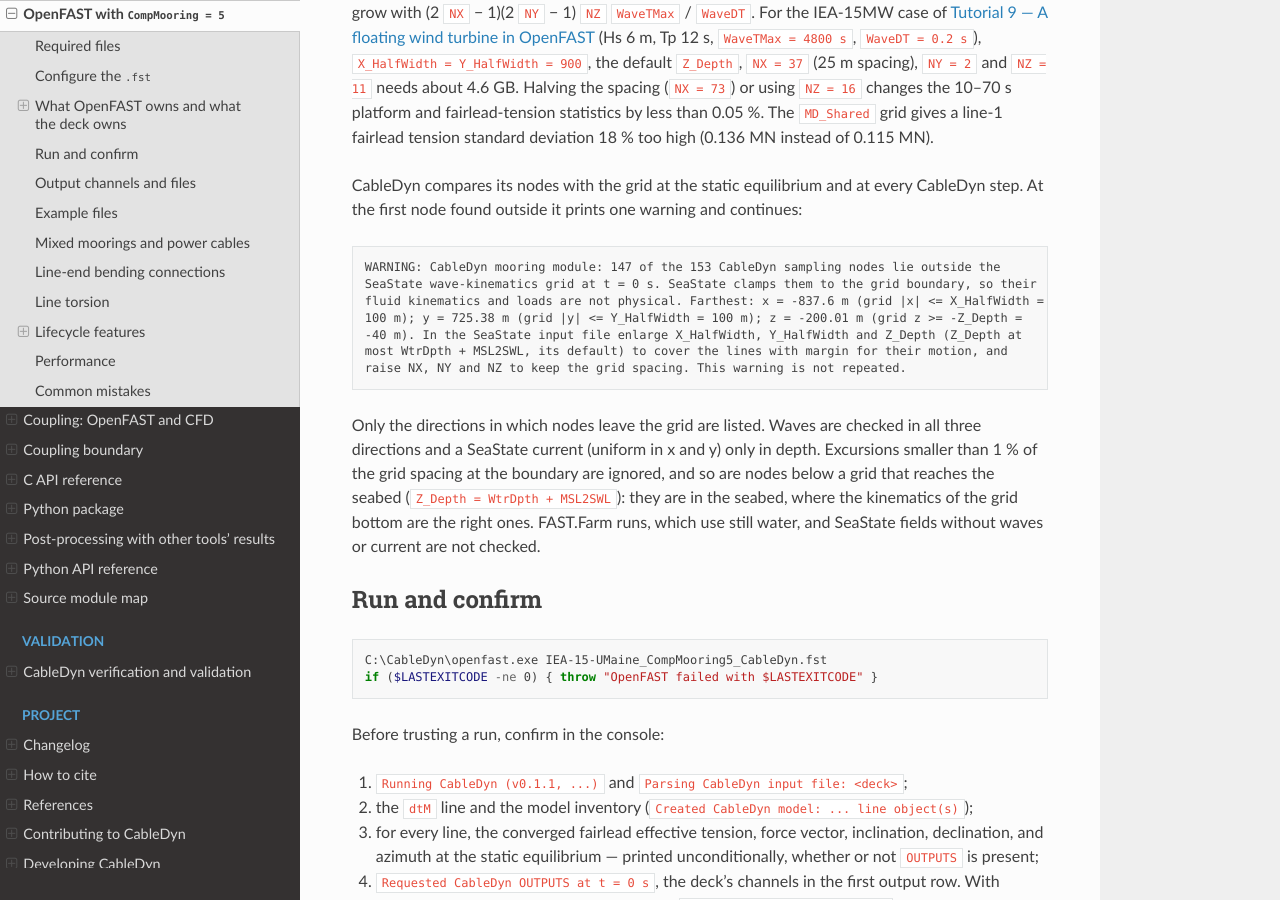
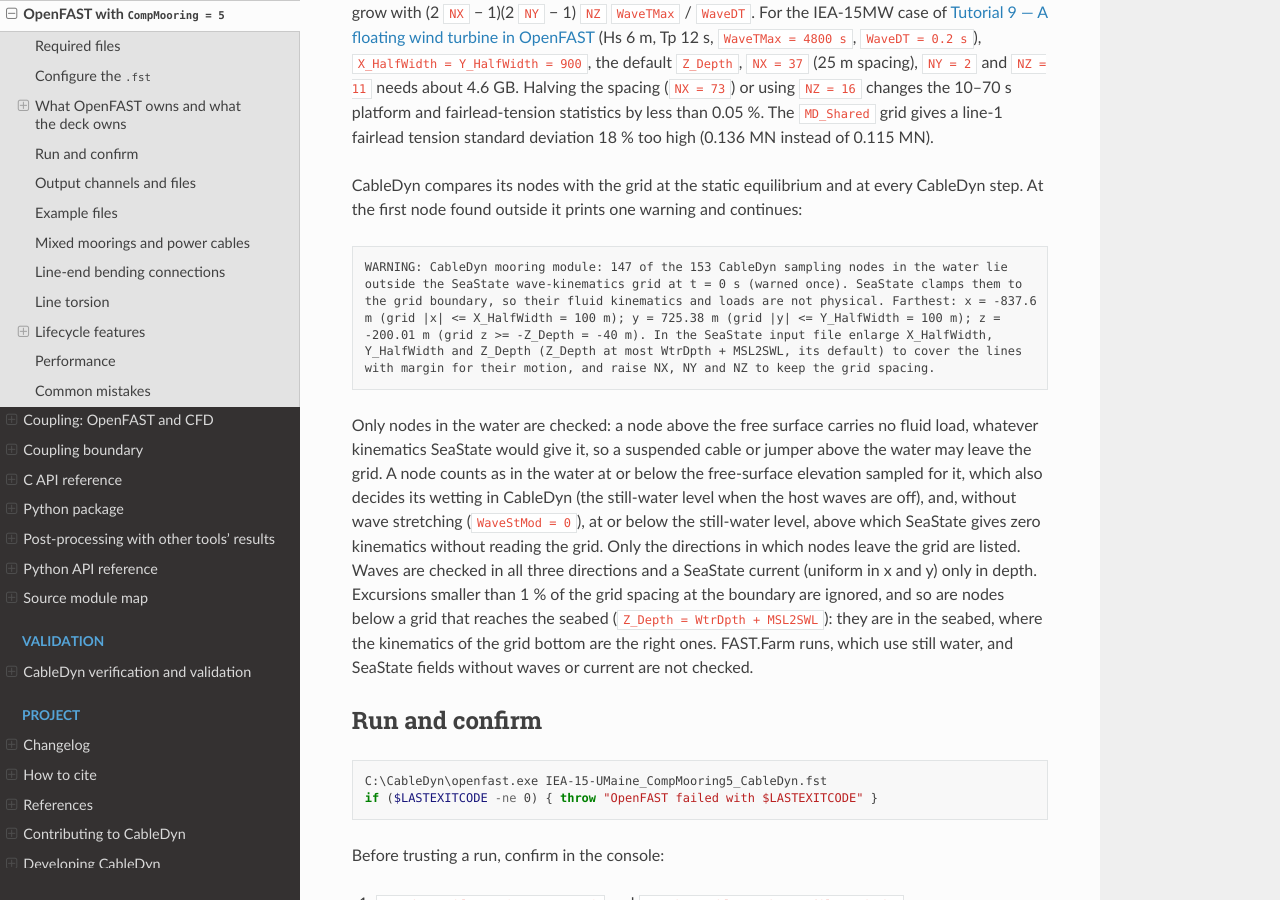
Before and after one commit to SMI-Lab-Inha/CableDyn, a Sphinx documentation site: the page built from doc/openfast.rst, in a window 1280 px wide and 900 px high, scrolled down 2647 px. Built offline with Sphinx 7.4.7 and the Read the Docs theme 3.1.0, drawn with Linux system fonts in a browser that asks for light colours.

Commit message:
fix(openfast): count only submerged nodes in the wave-grid warning
The SeaState grid check counted every line node, so a rope or jumper
above water reaching beyond the grid triggered the warning although it
carries no wave load there. It now runs after sampling and counts only
nodes at or below the sampled free surface (and at or below the still
water level without wave stretching). The message states that it is
issued once in its first sentence and is built without truncation,
dropping the farthest-node details if they would not fit.

Signed-off-by: Jae Hoon Seo <jaehoon.seo@inha.ac.kr>

```diff
--- a/doc/openfast.rst
+++ b/doc/openfast.rst
@@ -134,15 +134,21 @@
 
 .. code-block:: text
 
-   WARNING: CableDyn mooring module: 147 of the 153 CableDyn sampling nodes lie outside the
-   SeaState wave-kinematics grid at t = 0 s. SeaState clamps them to the grid boundary, so their
-   fluid kinematics and loads are not physical. Farthest: x = -837.6 m (grid |x| <= X_HalfWidth =
-   100 m); y = 725.38 m (grid |y| <= Y_HalfWidth = 100 m); z = -200.01 m (grid z >= -Z_Depth =
-   -40 m). In the SeaState input file enlarge X_HalfWidth, Y_HalfWidth and Z_Depth (Z_Depth at
-   most WtrDpth + MSL2SWL, its default) to cover the lines with margin for their motion, and
-   raise NX, NY and NZ to keep the grid spacing. This warning is not repeated.
+   WARNING: CableDyn mooring module: 147 of the 153 CableDyn sampling nodes in the water lie
+   outside the SeaState wave-kinematics grid at t = 0 s (warned once). SeaState clamps them to
+   the grid boundary, so their fluid kinematics and loads are not physical. Farthest: x = -837.6
+   m (grid |x| <= X_HalfWidth = 100 m); y = 725.38 m (grid |y| <= Y_HalfWidth = 100 m); z =
+   -200.01 m (grid z >= -Z_Depth = -40 m). In the SeaState input file enlarge X_HalfWidth,
+   Y_HalfWidth and Z_Depth (Z_Depth at most WtrDpth + MSL2SWL, its default) to cover the lines
+   with margin for their motion, and raise NX, NY and NZ to keep the grid spacing.
 
-Only the directions in which nodes leave the grid are listed. Waves are checked in all three
+Only nodes in the water are checked: a node above the free surface carries no fluid load,
+whatever kinematics SeaState would give it, so a suspended cable or jumper above the water may
+leave the grid. A node counts as in the water at or below the free-surface elevation sampled
+for it, which also decides its wetting in CableDyn (the still-water level when the host waves
+are off), and, without wave stretching (``WaveStMod = 0``), at or below the still-water level,
+above which SeaState gives zero kinematics without reading the grid. Only the directions in
+which nodes leave the grid are listed. Waves are checked in all three
 directions and a SeaState current (uniform in x and y) only in depth. Excursions smaller than
 1 % of the grid spacing at the boundary are ignored, and so are nodes below a grid that reaches
 the seabed (``Z_Depth = WtrDpth + MSL2SWL``): they are in the seabed, where the kinematics of the
```
Also changed, not shown: CHANGELOG.md (+4 -2 lines), doc/troubleshooting.rst (+4 -3 lines), 1 other file.
